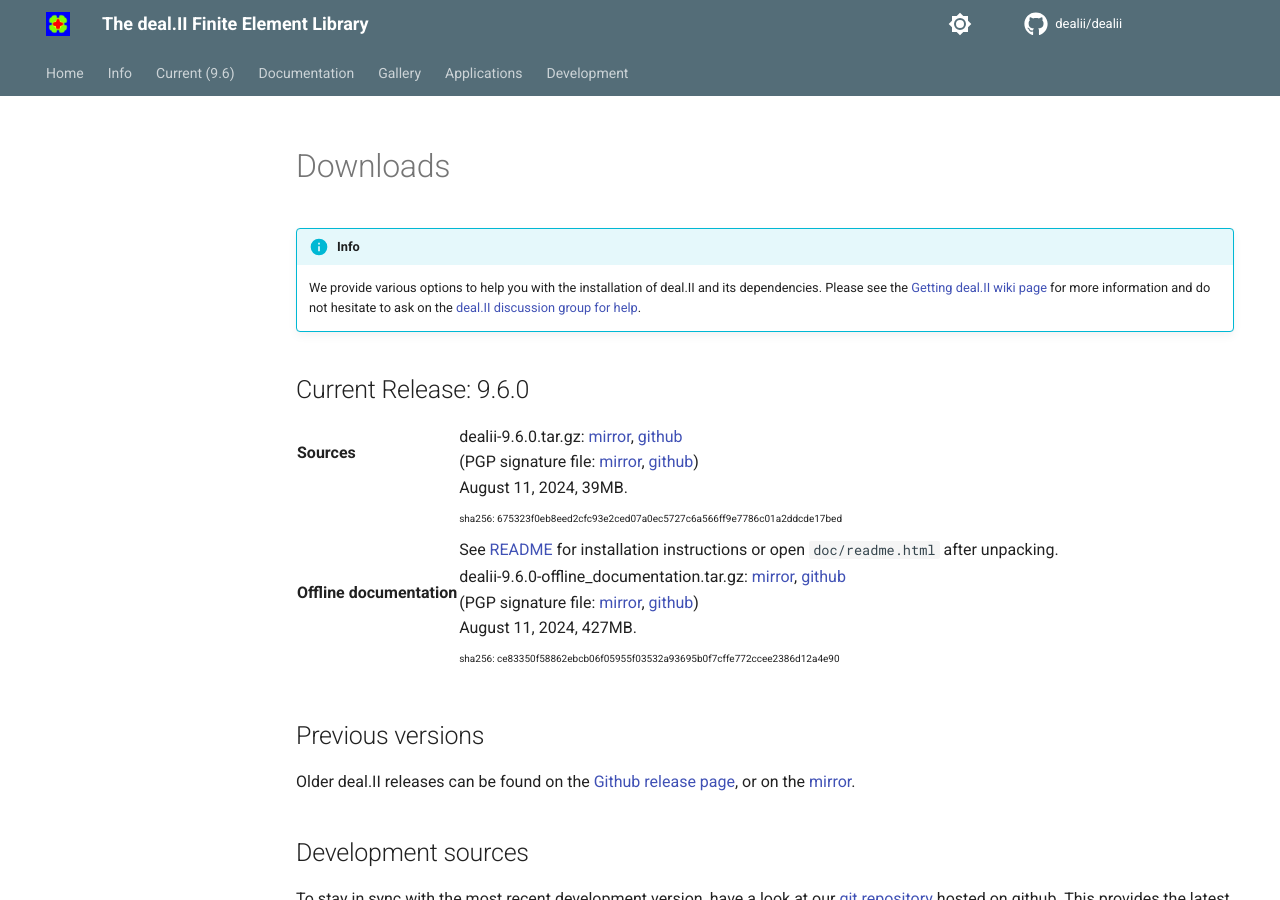
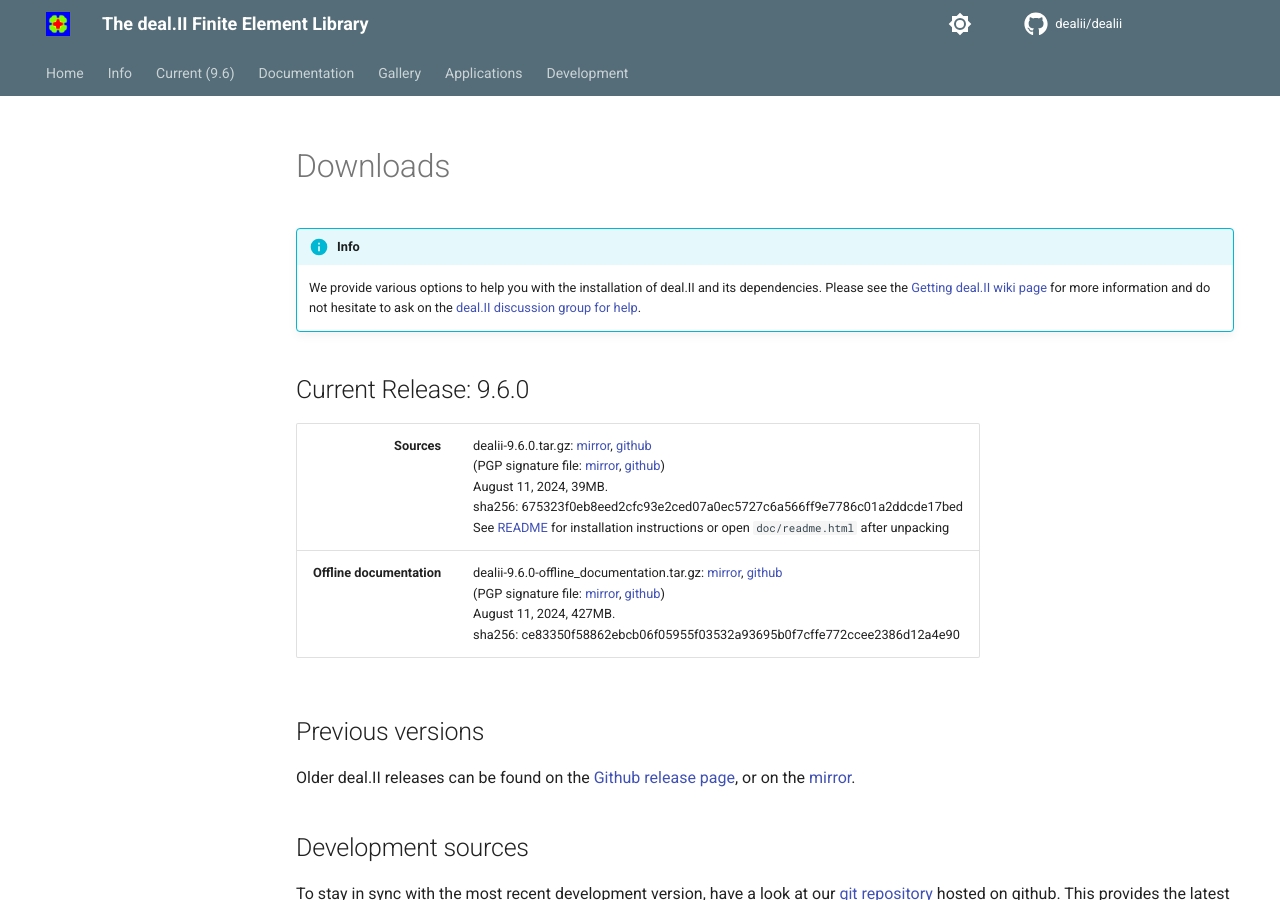
Before and after one commit to dealii/website, an MkDocs documentation site: the page built from docs/download.md, in a window 1280 px wide and 900 px high. Built offline with MkDocs 1.6.1 and Material for MkDocs 9.7.7, drawn with Linux system fonts in a browser that asks for light colours; comment, search, counter and statistics services are not loaded.

Commit message:
Update table for current release to use Markdown

```diff
--- a/docs/download.md
+++ b/docs/download.md
@@ -13,55 +13,9 @@
 Current Release: 9.6.0
 ----------------------
 
- <table class="table">
-                <tr>
-                  <td>
-                    <p>
-                      <b>Sources</b>
-                    </p>
-                  </td>
-                  <td>
-                    dealii-9.6.0.tar.gz:
-                    <a href="downloads/dealii-9.6.0.tar.gz">mirror</a>,
-                    <a href="https://github.com/dealii/dealii/releases/download/v9.6.0/dealii-9.6.0.tar.gz">github</a>
-                    <br/>
-                    (PGP signature file:
-                    <a href="downloads/dealii-9.6.0.tar.gz.asc">mirror</a>,
-                    <a href="https://github.com/dealii/dealii/releases/download/v9.6.0/dealii-9.6.0.tar.gz.asc">github</a>)
-                    <br/>
-                    August 11, 2024, 39MB.
-                    <br/>
-                    <p style="font-size:x-small">sha256:&nbsp;675323f0eb8eed2cfc93e2ced07a0ec5727c6a566ff9e7786c01a2ddcde17bed</p>
-                    See <a href="9.5.0/readme.html">README</a> for
-                    installation instructions or open <code>doc/readme.html</code>
-                    after unpacking.
-                  </td>
-                </tr>
-
-                <tr>
-                  <td>
-                    <p>
-                      <b>Offline documentation</b>
-                    </p>
-                    <p>
-                    </p>
-                  </td>
-                  <td>
-                    dealii-9.6.0-offline_documentation.tar.gz:
-                    <a href="downloads/dealii-9.6.0-offline_documentation.tar.gz">mirror</a>,
-                    <a href="https://github.com/dealii/dealii/releases/download/v9.6.0/dealii-9.6.0-offline_documentation.tar.gz">github</a>
-                    <br/>
-                    (PGP signature file:
-                    <a href="downloads/dealii-9.6.0-offline_documentation.tar.gz.asc">mirror</a>,
-                    <a href="https://github.com/dealii/dealii/releases/download/v9.6.0/dealii-9.6.0-offline_documentation.tar.gz.asc">github</a>)
-                    <br/>
-                    August 11, 2024, 427MB.
-                    <br/>
-                    <p style="font-size:x-small">sha256:&nbsp;ce83350f58862ebcb06f05955f03532a93695b0f7cffe772ccee2386d12a4e90</p>
-                  </td>
-                </tr>
-
-              </table>
+Sources |   <span style="font-weight:normal">dealii-9.6.0.tar.gz:  [mirror](downloads/dealii-9.6.0.tar.gz), [github](https://github.com/dealii/dealii/releases/download/v9.6.0/dealii-9.6.0.tar.gz) <br> (PGP signature file: [mirror](downloads/dealii-9.6.0.tar.gz.asc), [github]("https://github.com/dealii/dealii/releases/download/v9.6.0/dealii-9.6.0.tar.gz.asc")) <br> August 11, 2024, 39MB. <br> sha256: 675323f0eb8eed2cfc93e2ced07a0ec5727c6a566ff9e7786c01a2ddcde17bed  <br> See [README](9.5.0/readme.html) for installation instructions or open <code>doc/readme.html</code> after unpacking </span>|
+-----------: |:-------------|
+<strong>Offline documentation</strong>      | dealii-9.6.0-offline_documentation.tar.gz: [mirror](downloads/dealii-9.6.0-offline_documentation.tar.gz), [github](https://github.com/dealii/dealii/releases/download/v9.6.0/dealii-9.6.0-offline_documentation.tar.gz) <br>  (PGP signature file: [mirror](downloads/dealii-9.6.0-offline_documentation.tar.gz.asc), [github](https://github.com/dealii/dealii/releases/download/v9.6.0/dealii-9.6.0-offline_documentation.tar.gz.asc)) <br>   August 11, 2024, 427MB. <br> sha256:&nbsp;ce83350f58862ebcb06f05955f03532a93695b0f7cffe772ccee2386d12a4e90 |
 
 Previous versions
 -----------------
```
